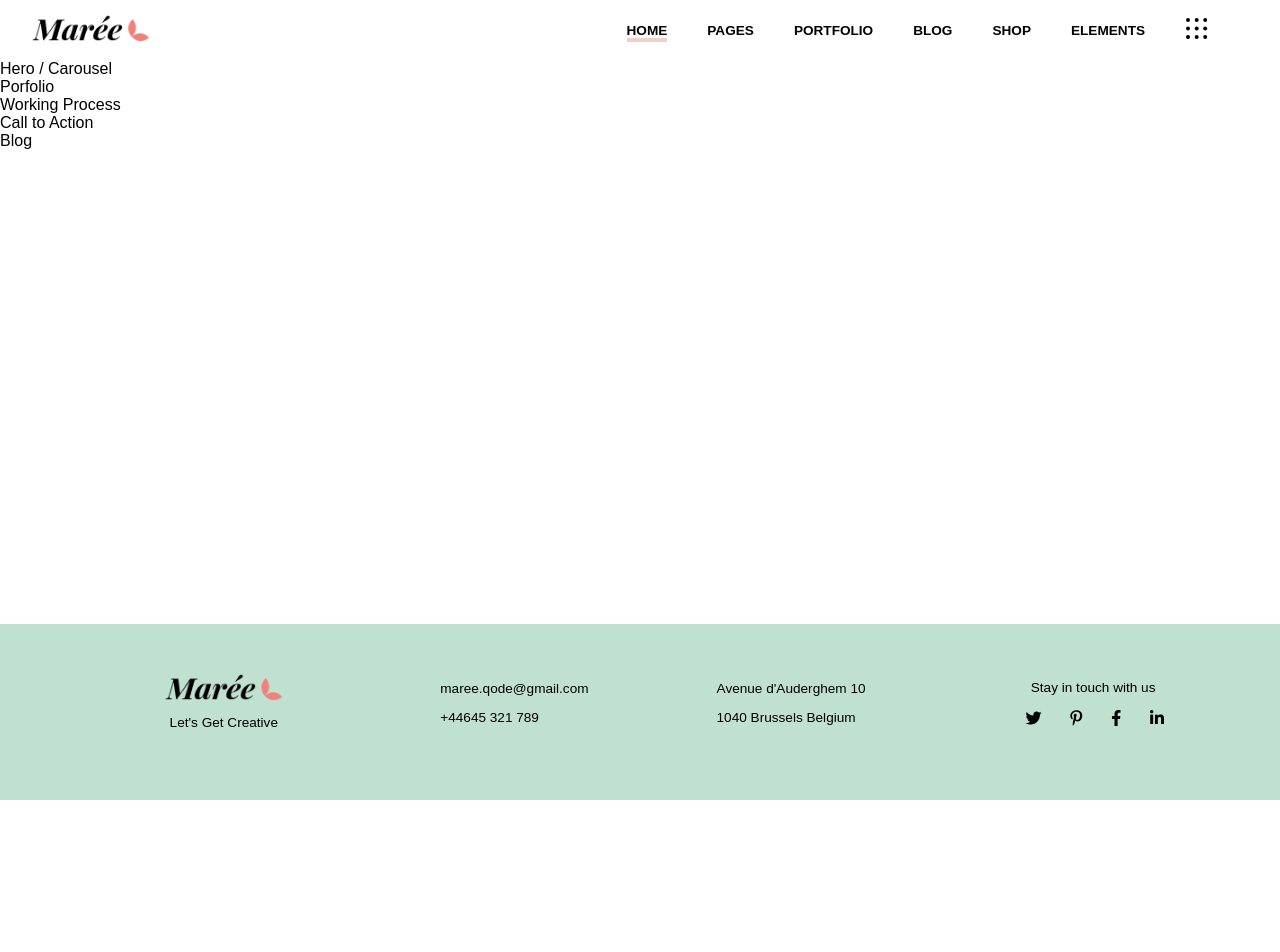
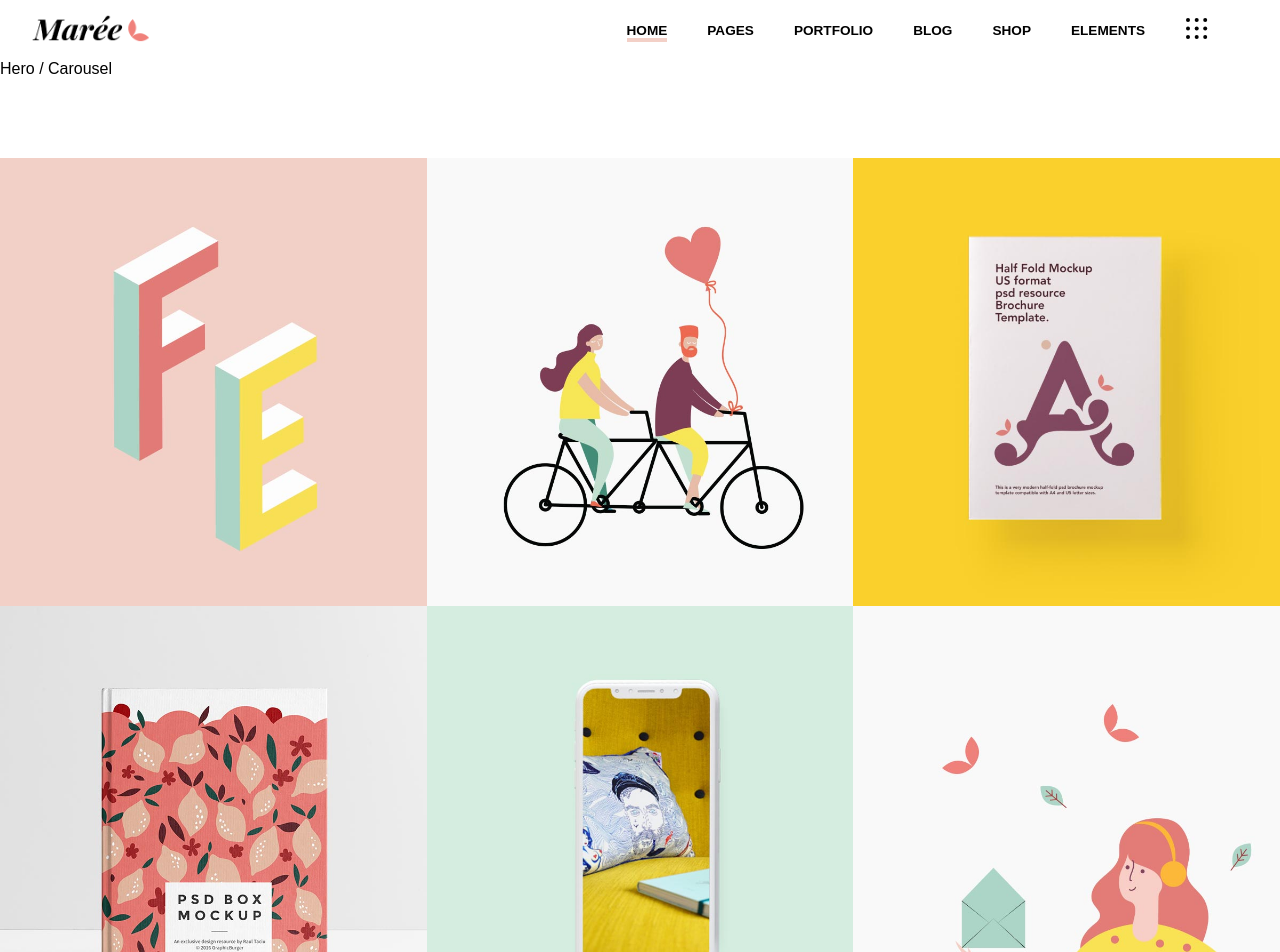
Before and after one commit to StefaniaSgreva/proj-html-vuejs, a Vue app: page / in a window 1280 px wide. Shown: the top 952 px of the page. Before the commit the page ends 800 px from the top, so only its background shows below. Built offline with nearby package versions, Linux system fonts and the light colour scheme; a web font is replaced by a local one.

Commit message:
added portfolio section

```diff
--- a/src/assets/styles/main.scss
+++ b/src/assets/styles/main.scss
@@ -25,6 +25,9 @@ $fa-font-path: './webfonts';
 body{
     font-family: $main-font;
 }
+section{
+    margin-bottom: 5rem;
+}
 img{
     max-width: 100%;
 }
--- a/src/components/AppFooter.vue
+++ b/src/components/AppFooter.vue
@@ -40,12 +40,11 @@ footer{
     width: 100%;
     padding-top: 3rem;
     padding-bottom: 4rem;
-    position: fixed;
-    bottom: 0;
+    // position: fixed;
+    // bottom: 0;
     @include dflex-center;
     font-size: .85rem;
     margin: 0 auto;
-
 
     .logo{
         text-align: center;
--- a/src/components/AppPortfolio.vue
+++ b/src/components/AppPortfolio.vue
@@ -1,6 +1,17 @@
 <template>
-    <section>
-        Porfolio
+    <section id="portfolio">
+        <div class="port-container">
+            <div class="col">
+                <img src="../assets/images/h-2-port-img-1.jpg" alt="">
+                <img src="../assets/images/h-2-port-img-2.jpg" alt="">
+                <img src="../assets/images/h-2-port-img-3.jpg" alt="">
+            </div>
+            <div class="col">
+                <img src="../assets/images/h-2-port-img-4.jpg" alt="">
+                <img src="../assets/images/h-2-port-img-5.jpg" alt="">
+                <img src="../assets/images/h-2-port-img-6.jpg" alt="">
+            </div>
+        </div>
     </section>
 </template>
 
@@ -11,5 +22,19 @@
 </script>
 
 <style lang="scss" scoped>
+@use '../assets/styles/partials/variables' as *;
+@use '../assets/styles/partials/mixins' as *;
 
+    #portfolio{
+        width: 100%;
+
+        .port-container{
+         width: 100%;
+
+           .col{
+            width: calc(100% / 3);
+            display: flex;
+           }
+        }
+    }
 </style>
```
